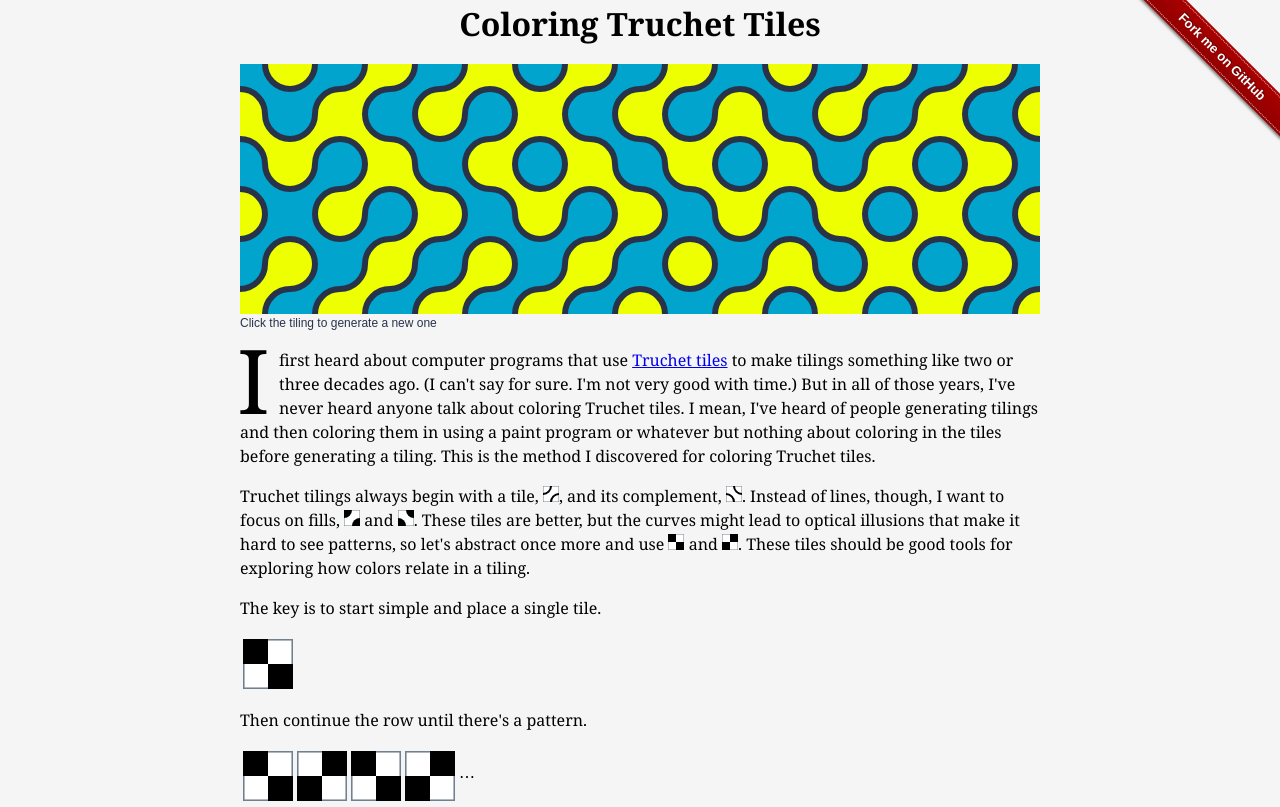
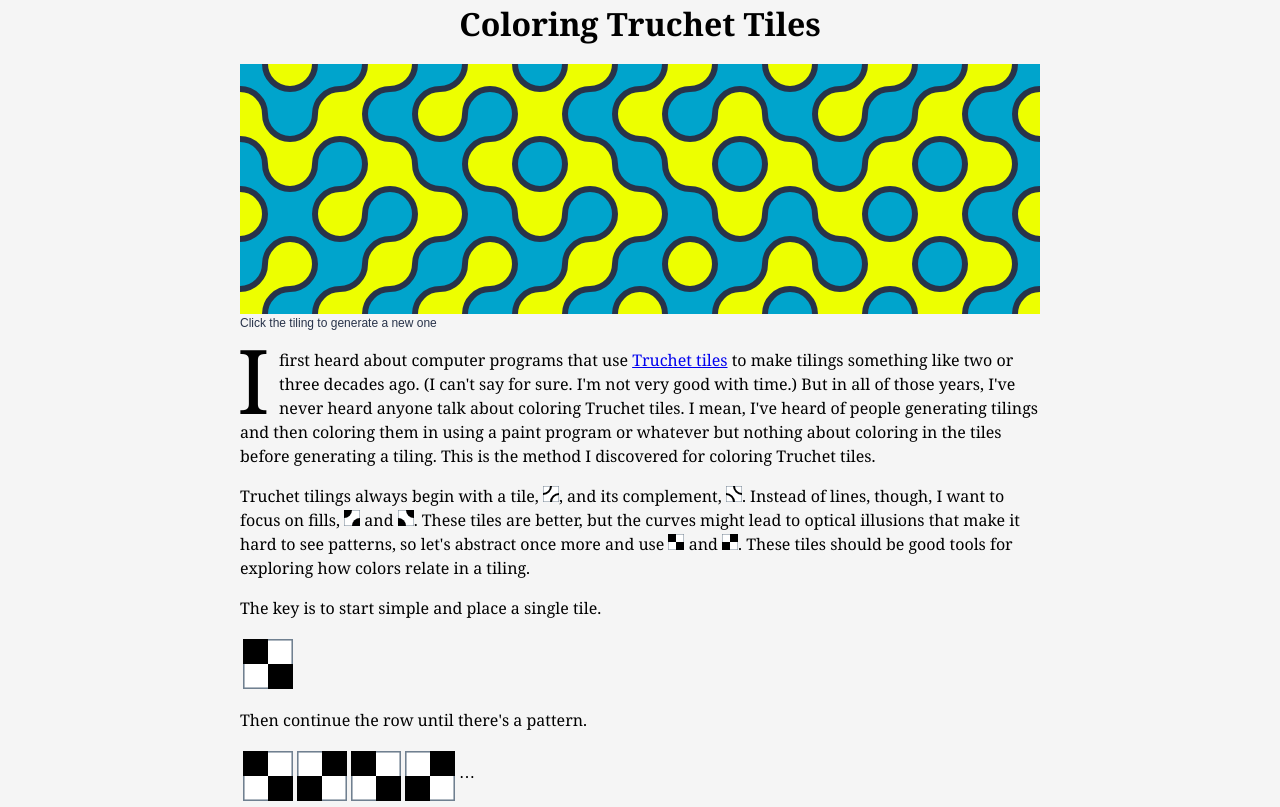
Before and after one commit to chris-braun/truchet, a website built with Vite: page index.html in a window 1280 px wide. Shown: the top 807 px of the page. Built offline with nearby package versions, Linux system fonts and the light colour scheme.

Commit message:
replace fork me on github with note

```diff
--- a/index.html
+++ b/index.html
@@ -14,22 +14,17 @@
     <link href="/styles/main.css" rel="stylesheet" />
   </head>
   <body>
-    <a
-      class="github-fork-ribbon right-top"
-      href="https://github.com/chris-braun/truchet"
-      data-ribbon="Fork me on GitHub"
-      title="Fork me on GitHub"
-      >Fork me on GitHub</a
-    >
     <div class="layout">
       <div class="content">
         <h1 class="title">Coloring Truchet Tiles</h1>
+
         <div class="app">
           <canvas width="800" height="250"></canvas>
           <div class="caption" style="user-select: none">
             Click the tiling to generate a new one
           </div>
         </div>
+
         <p>
           I first heard about computer programs that use
           <a href="https://en.wikipedia.org/wiki/Truchet_tiles"
@@ -60,6 +55,7 @@
         </p>
 
         <p>The key is to start simple and place a single tile.</p>
+
         <table>
           <tr>
             <td><img src="/img/sq-fill-tile.svg" width="50" height="50" /></td>
@@ -67,6 +63,7 @@
         </table>
 
         <p>Then continue the row until there's a pattern.</p>
+
         <table>
           <tr>
             <td><img src="/img/sq-fill-tile.svg" width="50" height="50" /></td>
@@ -82,6 +79,7 @@
         </table>
 
         <p>Then continue the column until there's a pattern.</p>
+
         <table>
           <tr>
             <td><img src="/img/sq-fill-tile.svg" width="50" height="50" /></td>
@@ -140,6 +138,7 @@
           In other words, we have discovered that the pattern for coloring
           Truchet tiles is a fixed checkerboard pattern!
         </p>
+
         <table>
           <tr>
             <td>
@@ -296,6 +295,7 @@
           tile's top left, top right, bottom left, and bottom right,
           respectively. Here are all 16 super tiles in numerical order.
         </p>
+
         <div class="super-tiles">
           <td><img src="/img/st-0000.svg" width="60" height="60" /></td>
           <td><img src="/img/st-0001.svg" width="60" height="60" /></td>
@@ -336,6 +336,17 @@
           >
           for building up super tiles and drawing them onto a canvas.
         </p>
+
+        <div class="note">
+          <img src="/img/octicons-mark-github.svg" width="24" height="24" />
+          <span
+            ><a href="https://github.com/chris-braun/truchet/"
+              >Full source code</a
+            >
+            available on GitHub in the truchet repository</span
+          >
+        </div>
+
         <div style="font-size: 3rem">∎</div>
       </div>
     </div>
--- a/public/styles/gh-fork-ribbon.css
+++ /dev/null
@@ -1,163 +0,0 @@
-/*!
- * "Fork me on GitHub" CSS ribbon v0.2.3 | MIT License
- * https://github.com/simonwhitaker/github-fork-ribbon-css
-*/
-
-.github-fork-ribbon {
-  width: 12.1em;
-  height: 12.1em;
-  position: absolute;
-  overflow: hidden;
-  top: 0;
-  right: 0;
-  z-index: 9999;
-  pointer-events: none;
-  font-size: 13px;
-  text-decoration: none;
-  text-indent: -999999px;
-}
-
-.github-fork-ribbon.fixed {
-  position: fixed;
-}
-
-.github-fork-ribbon:hover,
-.github-fork-ribbon:active {
-  background-color: rgba(0, 0, 0, 0);
-}
-
-.github-fork-ribbon:before,
-.github-fork-ribbon:after {
-  /* The right and left classes determine the side we attach our banner to */
-  position: absolute;
-  display: block;
-  width: 15.38em;
-  height: 1.54em;
-
-  top: 3.23em;
-  right: -3.23em;
-
-  -webkit-box-sizing: content-box;
-  -moz-box-sizing: content-box;
-  box-sizing: content-box;
-
-  -webkit-transform: rotate(45deg);
-  -moz-transform: rotate(45deg);
-  -ms-transform: rotate(45deg);
-  -o-transform: rotate(45deg);
-  transform: rotate(45deg);
-}
-
-.github-fork-ribbon:before {
-  content: "";
-
-  /* Add a bit of padding to give some substance outside the "stitching" */
-  padding: 0.38em 0;
-
-  /* Set the base colour */
-  background-color: #a00;
-
-  /* Set a gradient: transparent black at the top to almost-transparent black at the bottom */
-  background-image: -webkit-gradient(
-    linear,
-    left top,
-    left bottom,
-    from(rgba(0, 0, 0, 0)),
-    to(rgba(0, 0, 0, 0.15))
-  );
-  background-image: -webkit-linear-gradient(
-    top,
-    rgba(0, 0, 0, 0),
-    rgba(0, 0, 0, 0.15)
-  );
-  background-image: -moz-linear-gradient(
-    top,
-    rgba(0, 0, 0, 0),
-    rgba(0, 0, 0, 0.15)
-  );
-  background-image: -ms-linear-gradient(
-    top,
-    rgba(0, 0, 0, 0),
-    rgba(0, 0, 0, 0.15)
-  );
-  background-image: -o-linear-gradient(
-    top,
-    rgba(0, 0, 0, 0),
-    rgba(0, 0, 0, 0.15)
-  );
-  background-image: linear-gradient(
-    to bottom,
-    rgba(0, 0, 0, 0),
-    rgba(0, 0, 0, 0.15)
-  );
-
-  /* Add a drop shadow */
-  -webkit-box-shadow: 0 0.15em 0.23em 0 rgba(0, 0, 0, 0.5);
-  -moz-box-shadow: 0 0.15em 0.23em 0 rgba(0, 0, 0, 0.5);
-  box-shadow: 0 0.15em 0.23em 0 rgba(0, 0, 0, 0.5);
-
-  pointer-events: auto;
-}
-
-.github-fork-ribbon:after {
-  /* Set the text from the data-ribbon attribute */
-  content: attr(data-ribbon);
-
-  /* Set the text properties */
-  color: #fff;
-  font: 700 1em "Helvetica Neue", Helvetica, Arial, sans-serif;
-  line-height: 1.54em;
-  text-decoration: none;
-  text-shadow: 0 -0.08em rgba(0, 0, 0, 0.5);
-  text-align: center;
-  text-indent: 0;
-
-  /* Set the layout properties */
-  padding: 0.15em 0;
-  margin: 0.15em 0;
-
-  /* Add "stitching" effect */
-  border-width: 0.08em 0;
-  border-style: dotted;
-  border-color: #fff;
-  border-color: rgba(255, 255, 255, 0.7);
-}
-
-.github-fork-ribbon.left-top,
-.github-fork-ribbon.left-bottom {
-  right: auto;
-  left: 0;
-}
-
-.github-fork-ribbon.left-bottom,
-.github-fork-ribbon.right-bottom {
-  top: auto;
-  bottom: 0;
-}
-
-.github-fork-ribbon.left-top:before,
-.github-fork-ribbon.left-top:after,
-.github-fork-ribbon.left-bottom:before,
-.github-fork-ribbon.left-bottom:after {
-  right: auto;
-  left: -3.23em;
-}
-
-.github-fork-ribbon.left-bottom:before,
-.github-fork-ribbon.left-bottom:after,
-.github-fork-ribbon.right-bottom:before,
-.github-fork-ribbon.right-bottom:after {
-  top: auto;
-  bottom: 3.23em;
-}
-
-.github-fork-ribbon.left-top:before,
-.github-fork-ribbon.left-top:after,
-.github-fork-ribbon.right-bottom:before,
-.github-fork-ribbon.right-bottom:after {
-  -webkit-transform: rotate(-45deg);
-  -moz-transform: rotate(-45deg);
-  -ms-transform: rotate(-45deg);
-  -o-transform: rotate(-45deg);
-  transform: rotate(-45deg);
-}
--- a/public/styles/main.css
+++ b/public/styles/main.css
@@ -1,5 +1,4 @@
 @import "./reset.css";
-@import "./gh-fork-ribbon.css";
 
 :root {
   font-family: "Noto Serif", serif;
@@ -45,11 +44,25 @@
   color: #28334a;
 }
 
+.note {
+  display: flex;
+  align-items: flex-start;
+  font-family: Arial, Helvetica, sans-serif;
+  background-color: rgb(226, 227, 229);
+  border: 1px solid rgb(196, 200, 203);
+  border-radius: 6px;
+  color: rgb(43, 47, 50);
+  padding: 1rem;
+  gap: 0.75rem;
+  margin: 1rem 0;
+}
+
 p,
 table {
   margin-bottom: 1rem;
 }
 
+.note img,
 p img {
   display: inline-block;
 }
```
Also changed, not shown: public/img/octicons-mark-github.svg (added).
